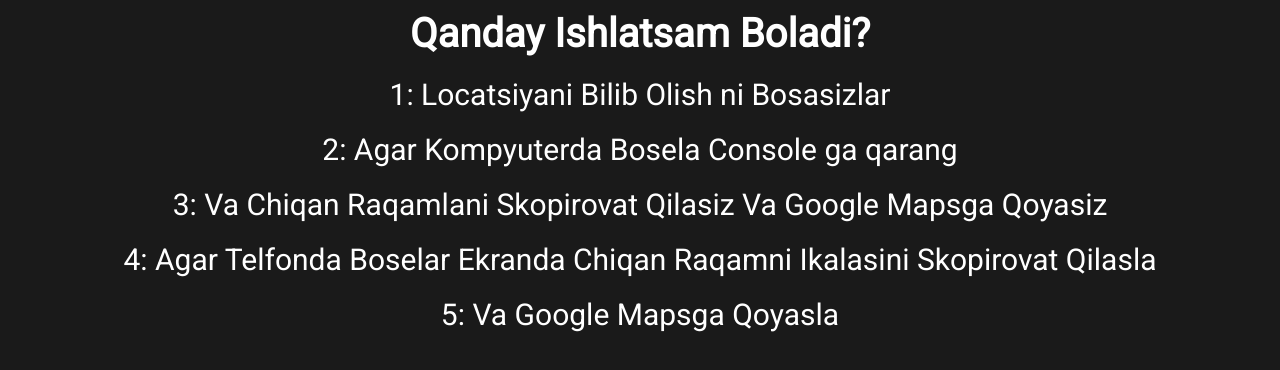
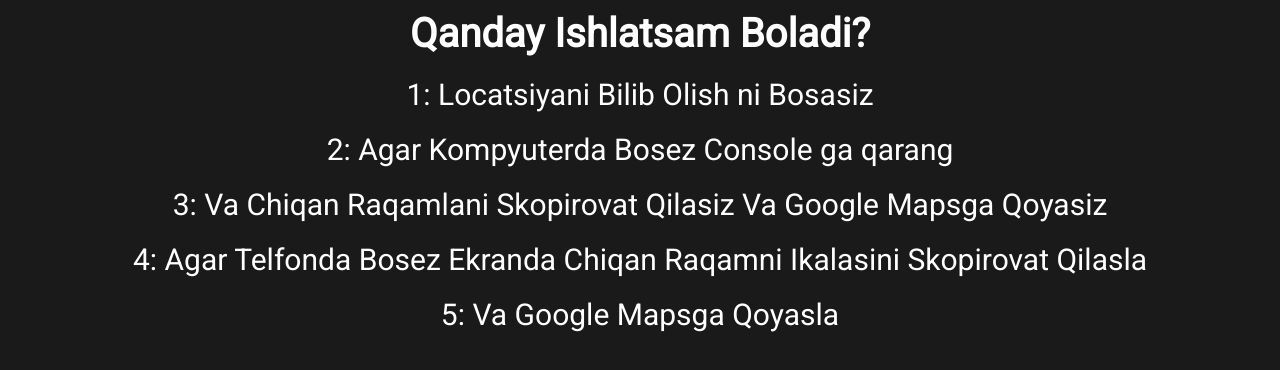
Before and after one commit to jamoljon1722/location_finder, a plain HTML site: page ishlatish.html in a window 1280 px wide. Drawn offline with Linux system fonts and the light colour scheme.

Commit message:
location_finder

```diff
--- a/ishlatish.html
+++ b/ishlatish.html
@@ -8,10 +8,10 @@
 </head>
 <body>
    <h2>Qanday Ishlatsam Boladi?</h2>
-   <p>1: Locatsiyani Bilib Olish ni Bosasizlar</p>
-   <p>2: Agar Kompyuterda Bosela Console ga qarang</p>
+   <p>1: Locatsiyani Bilib Olish ni Bosasiz</p>
+   <p>2: Agar Kompyuterda Bosez Console ga qarang</p>
    <p>3: Va Chiqan Raqamlani Skopirovat Qilasiz Va Google Mapsga Qoyasiz</p>
-   <p>4: Agar Telfonda Boselar Ekranda Chiqan Raqamni Ikalasini Skopirovat Qilasla</p>
+   <p>4: Agar Telfonda Bosez Ekranda Chiqan Raqamni Ikalasini Skopirovat Qilasla</p>
    <p>5: Va Google Mapsga Qoyasla </p>
 
     <style>
```
